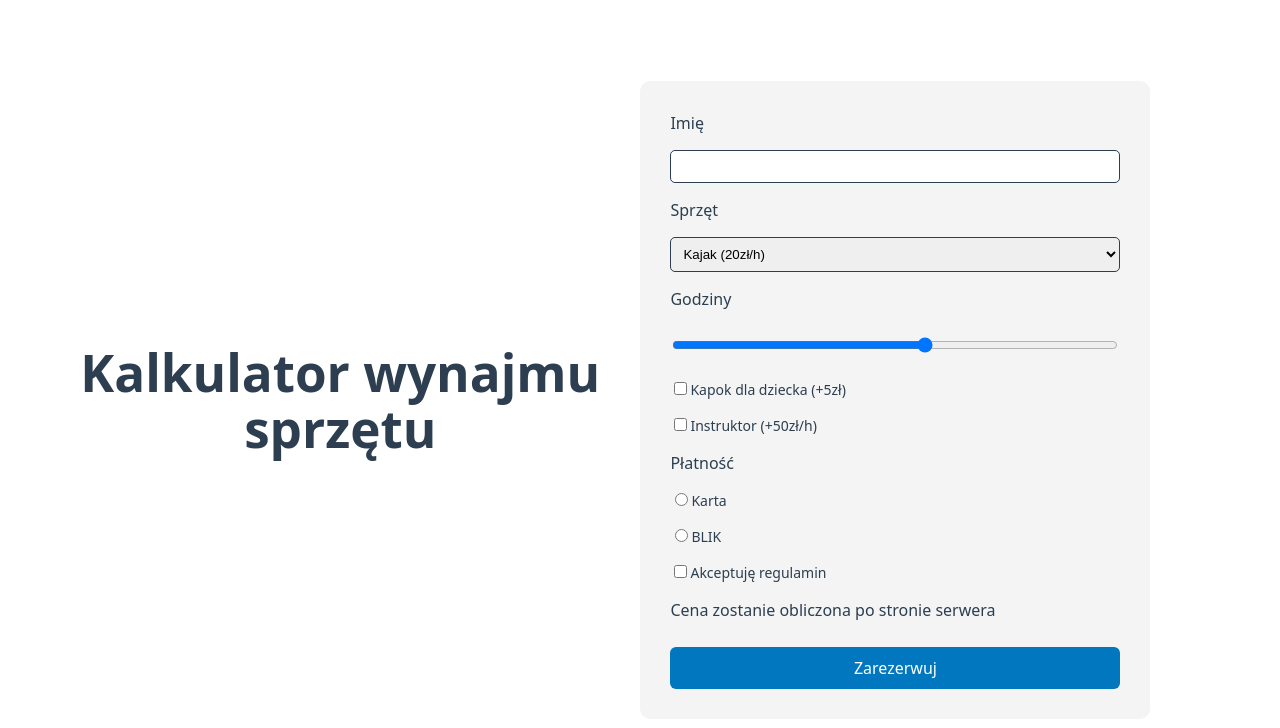
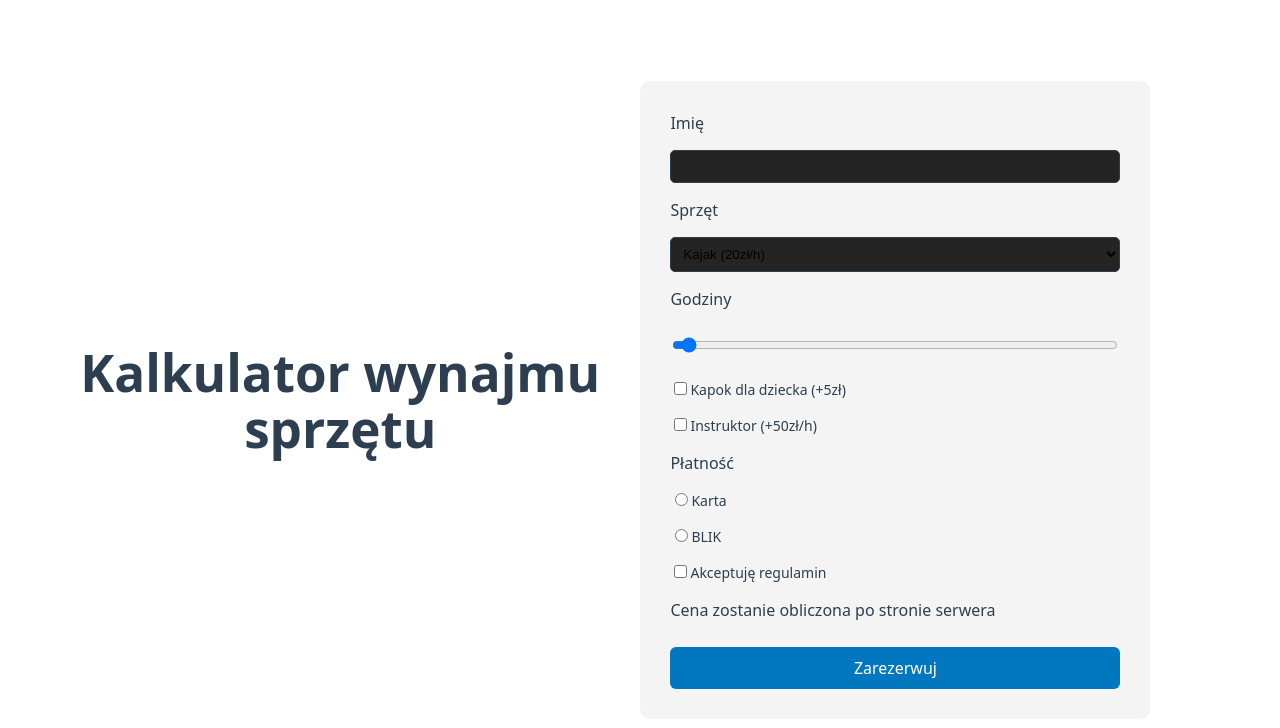
Before and after one commit to The-Great-Papierusz/web-mazurska-przystan-balcerak-bazirak, a React (Vite) app: page / in a window 1280 px wide. Shown: the top 728 px of the page. Built offline with nearby package versions, Linux system fonts and the light colour scheme.

Commit message:
dodanie value i name do pol formularza

```diff
--- a/src/App.css
+++ b/src/App.css
@@ -29,6 +29,7 @@ select {
   padding: 8px;
   border-radius: 5px;
   border: 1px solid #2c3e50;
+  background:#242424;
 }
 
 
--- a/src/App.tsx
+++ b/src/App.tsx
@@ -10,13 +10,13 @@ function App() {
       <div className="form-container">
 
         <label className="biggerLetters">Imię</label>
-        <input type="text" />
+        <input type="text" name="imie"/>
 
         <label className="biggerLetters">Sprzęt</label>
         <select>
-          <option>Kajak (20zł/h)</option>
-          <option>Rower wodny (35zł/h)</option>
-          <option>Omega (150zł/h)</option>
+          <option value="kajak">Kajak (20zł/h)</option>
+          <option value="rowerWodny">Rower wodny (35zł/h)</option>
+          <option value="omega">Omega (150zł/h)</option>
         </select>
 
 
@@ -25,32 +25,34 @@ function App() {
           type="range"
           min="1"
           max="8"
+          defaultValue="1"
+          name="ileGodzin"
         />
 
         <label>
-          <input type="checkbox" />
+          <input type="checkbox" name="kapok"/>
           Kapok dla dziecka (+5zł)
         </label>
 
         <label>
-          <input type="checkbox" />
+          <input type="checkbox" name="instruktor"/>
           Instruktor (+50zł/h)
         </label>
 
         <p className="biggerLetters">Płatność</p>
 
         <label>
-          <input type="radio" name="payment" />
+          <input type="radio" name="payment" value="karta"/>
           Karta
         </label>
 
         <label>
-          <input type="radio" name="payment" />
+          <input type="radio" name="payment" value="blik"/>
           BLIK
         </label>
 
         <label>
-          <input type="checkbox" />
+          <input type="checkbox" name="regulamin"/>
           Akceptuję regulamin
         </label>
 
```
Also changed, not shown: 1 other file (tests, documents, lock files or other folders).
